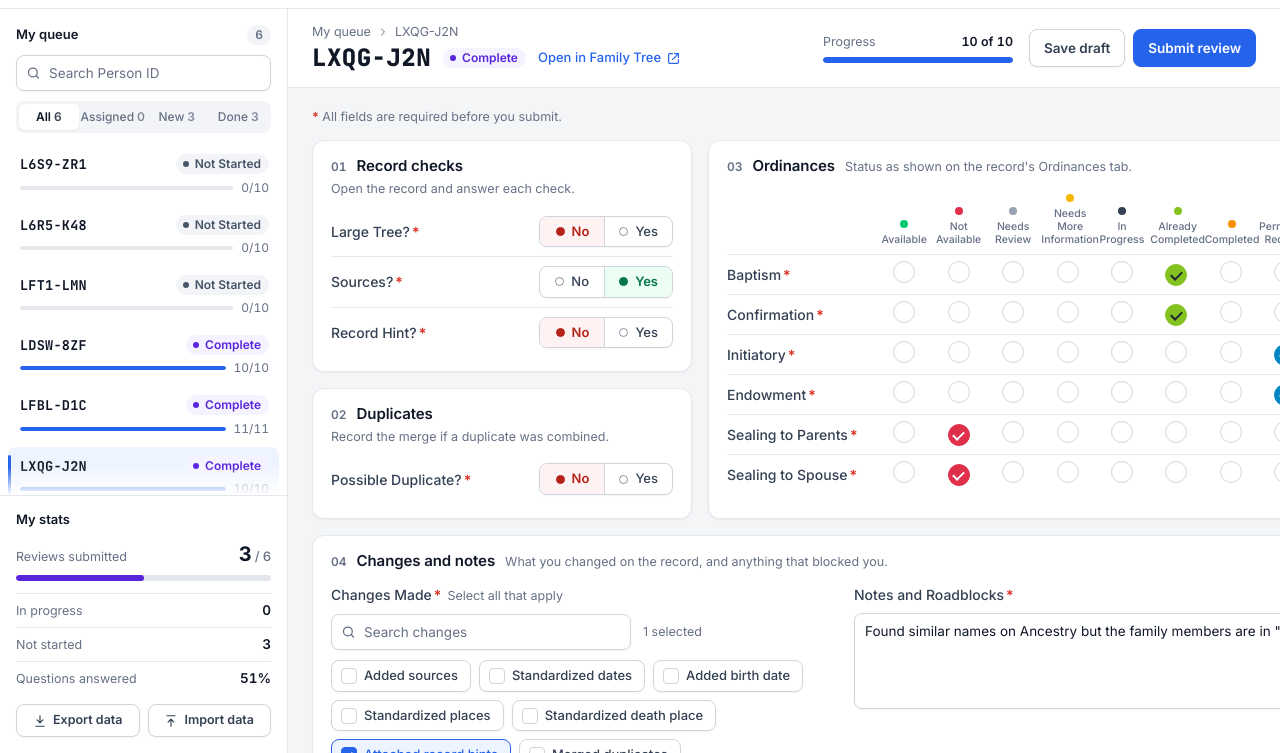
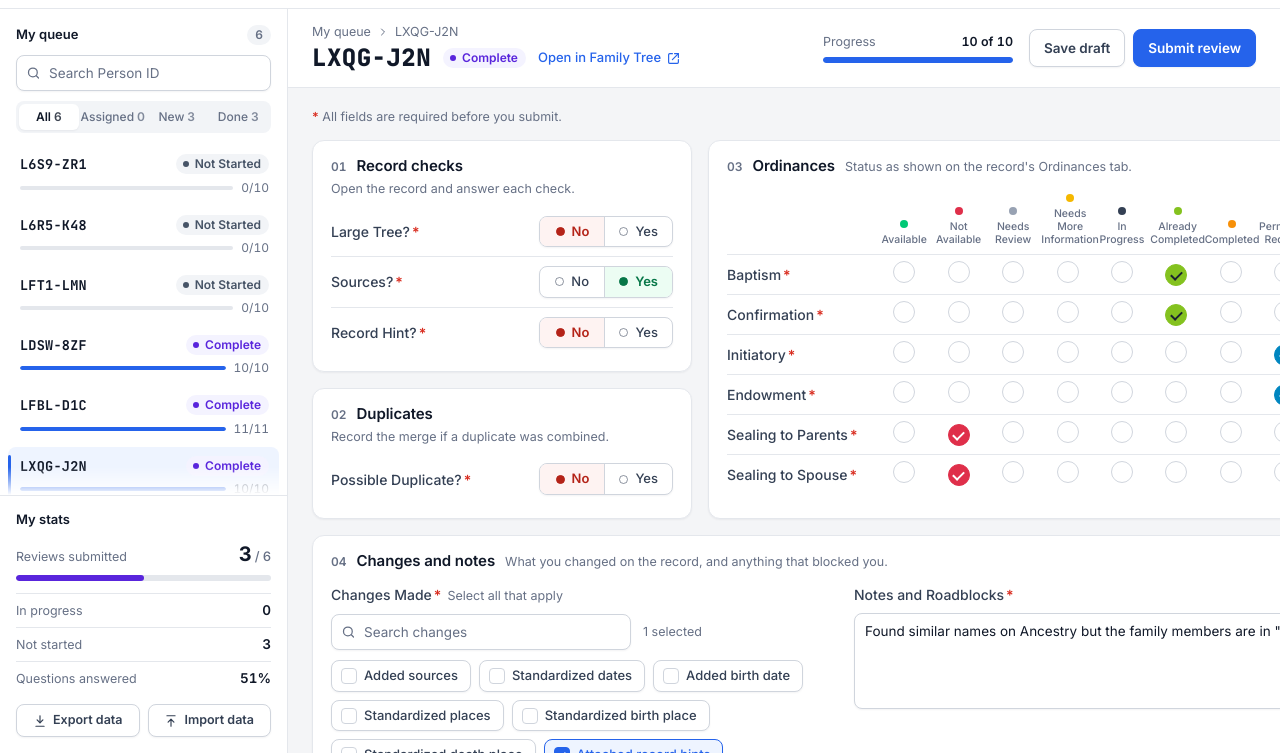
Before and after one commit to niels012/FirstReviewForm, a plain HTML site: page index.html in a window 1280 px wide. Shown: the part 47-800 px from the top of the page. Drawn offline with Linux system fonts and the light colour scheme.

Commit message:
Add "Standardized birth place" to Changes Made

```diff
--- a/index.html
+++ b/index.html
@@ -381,7 +381,7 @@ const OPTS = {
 const LIGHT = new Set(["o-moreinfo","o-already","o-completed","o-avail"]);
 const ORDINANCES = [["baptism","Baptism"],["confirmation","Confirmation"],["initiatory","Initiatory"],
   ["endowment","Endowment"],["sealingParents","Sealing to Parents"],["sealingSpouse","Sealing to Spouse"]];
-const CHANGE_TAGS = ["Added sources","Standardized dates","Added birth date","Standardized places","Standardized death place","Attached record hints","Merged duplicates","Fixed relationships","Added family members","Added siblings"];
+const CHANGE_TAGS = ["Added sources","Standardized dates","Added birth date","Standardized places","Standardized birth place","Standardized death place","Attached record hints","Merged duplicates","Fixed relationships","Added family members","Added siblings"];
 const CHECKS = ["largeTree","sources","hint","dup","dupMerged", ...ORDINANCES.map(o => o[0])];
 const BADGE = { "Assigned": "b-assigned", "Not Started": "b-new", "Complete": "b-done" };
 
```
